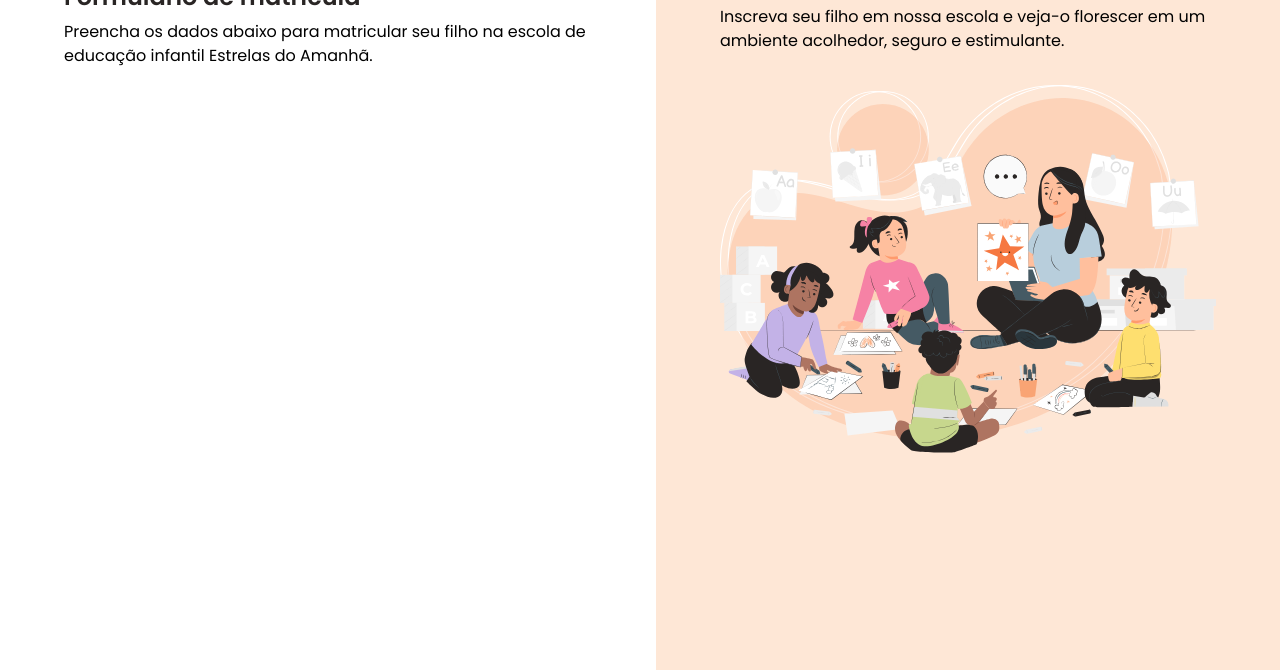
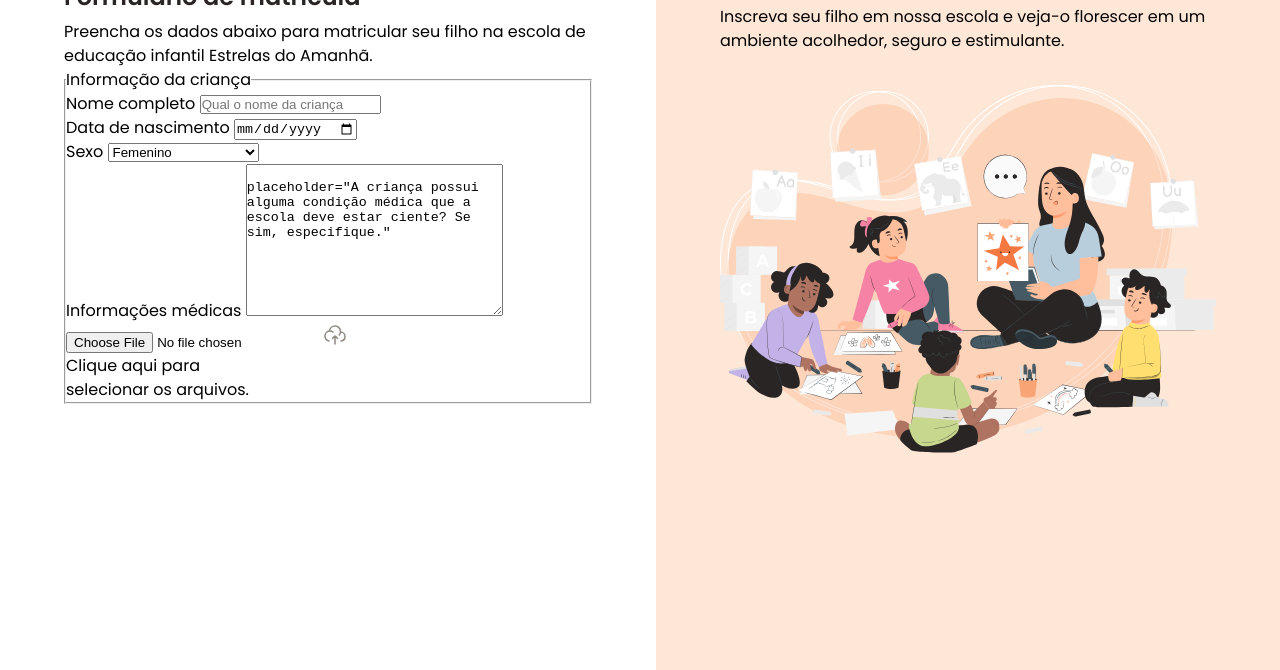
Before and after one commit to ErediaB/MATRICULA.F, a plain HTML site: page index.html in a window 1280 px wide. Shown: the part 130-800 px from the top of the page. Drawn offline with Linux system fonts and the light colour scheme.

Commit message:
Iniciando o formulário.

```diff
--- a/index.html
+++ b/index.html
@@ -25,6 +25,63 @@
 
                 <h1>Formulário de matrícula</h1>
                 <p>Preencha os dados abaixo para matricular seu filho na escola de educação infantil Estrelas do Amanhã.</p>
+
+                <form action="" method="post" enctype="multipart/form-data"> <!--todo formulario q tiver tipo file precisa disso-->
+                    <fieldset class="child-info">
+
+                        <legend>Informação da criança</legend>
+
+                        <div class="input-wrapper">
+                            <!--o for liga a um ID-->
+                            <label for="fullname">Nome completo</label>
+                            <input
+                                id="fullname"
+                                type="text"
+                                placeholder="Qual o nome da criança">
+                        </div>
+
+                        <div class="input-wrapper">
+                            <label for="birth">Data de nascimento</label>
+                            <input
+                            type="date"
+                            id="birth"
+                            lang="pt-BR">
+                        </div>
+
+                        <div class="select-wrapper">
+                            <label for="gender">Sexo</label>
+                            <select name="gender" id="gender">
+                                <option value="female">Femenino</option>
+                                <option value="male">Masculino</option>
+                                <option value="na">Prefiro não responder</option>
+                            </select>
+                        </div>
+
+                        <div class="textarea-wrapper">
+
+                            <label for="medical-info">Informações médicas</label>
+                            <textarea name="medical-info" id="medical-info"
+                            cols="30" rows="10"
+                            >
+                                placeholder="A criança possui alguma condição médica que a escola deve estar ciente? Se sim, especifique."
+                            </textarea>
+
+                        </div>
+
+                        <div class="droparea-wrapper">
+
+                            <input type="file" id="birth-file" name="birth-file">
+                            <img src="assets/icons/cloud-upload.svg" alt="">
+                            <p>
+                                Clique aqui para <br>
+                                selecionar os arquivos.
+                            </p>
+
+                        </div>
+
+                    </fieldset>
+                </form>
+
             </div>
         </main>
 
@@ -39,7 +96,7 @@
                     <p>Inscreva seu filho em nossa escola e veja-o florescer em um ambiente acolhedor, seguro e estimulante.</p>
                 </header>
 
-                <img src="assets/Illustration.svg" alt="Ilustração de uma professora com crianças prestando atençaõ"
+                <img src="assets/Illustration.svg" alt="Ilustração de uma professora com crianças prestando atençaõ">
 
             </div>
         </aside>
```
